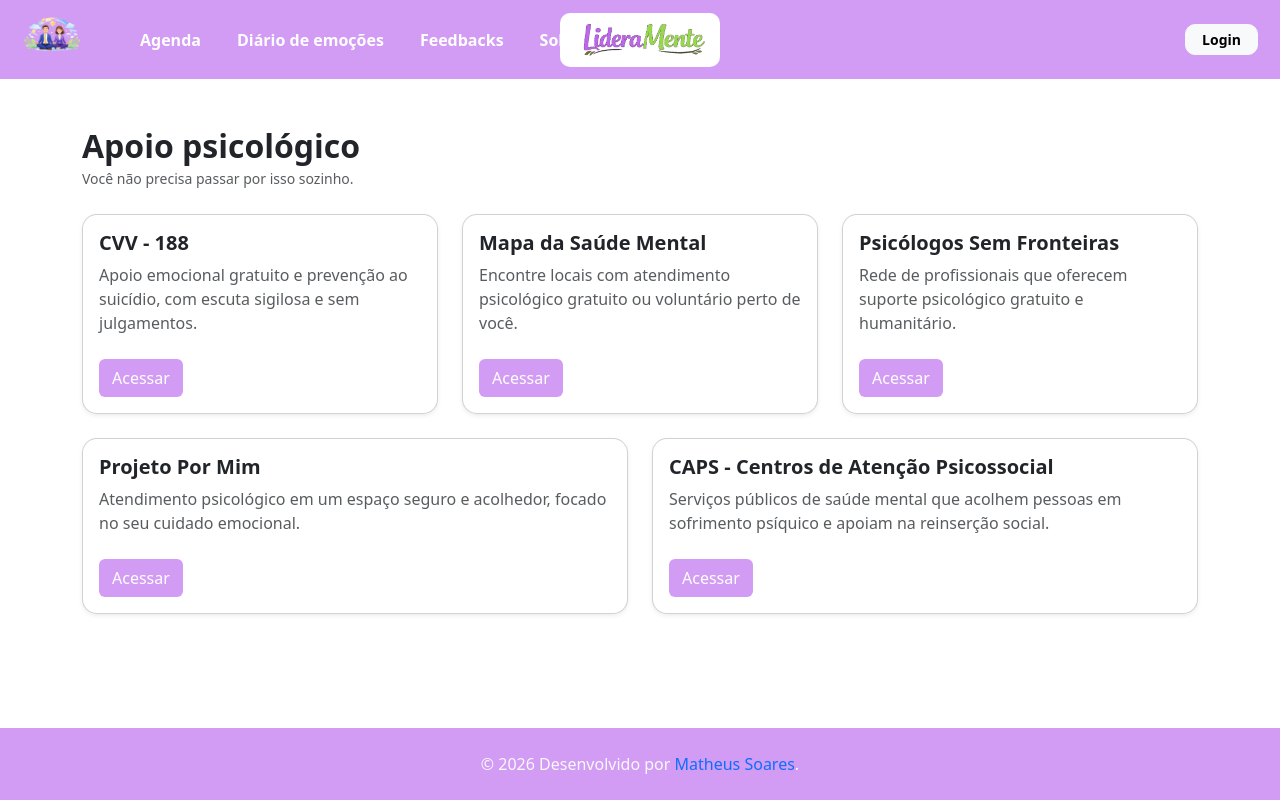
After one commit to mathssn/lidera-mente, a Flask app: page /apoio in a window 1280 px wide. The commit adds this page. Run offline with Flask 3, Linux system fonts and the light colour scheme.

Commit message:
Pagina de apoio psicologico

```diff
--- a/app.py
+++ b/app.py
@@ -48,6 +48,10 @@ def dashboard():
 def sobre():
     return render_template('sobre.html')
 
+@app.route('/apoio')
+def apoio():
+    return render_template('apoio.html')
+
 @app.template_filter('format_date')
 def format_date(value, formato='%d/%m/%Y'):
     if isinstance(value, date):
--- /dev/null
+++ b/templates/apoio.html
@@ -0,0 +1,97 @@
+{% extends "base.html" %}
+
+{% block content %}
+
+
+
+<!-- APOIO -->
+<div class="container py-5">
+
+    <div class="d-flex justify-content-between align-items-center mb-4">
+    <div>
+      <h2 class="fw-bold mb-0">Apoio psicológico</h2>
+      <small class="text-muted">Você não precisa passar por isso sozinho.</small>
+    </div>
+  </div>
+
+  <div class="row g-4">
+
+    <!-- CVV -->
+    <div class="col-md-4">
+      <div class="card h-100 shadow-sm" style="border-radius: 15px;">
+        <div class="card-body">
+          <h5 class="fw-bold">CVV - 188</h5>
+          <p class="text-muted">
+            Apoio emocional gratuito e prevenção ao suicídio, com escuta sigilosa e sem julgamentos.
+          </p>
+          <a href="https://cvv.org.br/" target="_blank" class="btn botao-roxo mt-2">
+            Acessar
+          </a>
+        </div>
+      </div>
+    </div>
+
+    <!-- Mapa Saúde Mental -->
+    <div class="col-md-4">
+      <div class="card h-100 shadow-sm" style="border-radius: 15px;">
+        <div class="card-body">
+          <h5 class="fw-bold">Mapa da Saúde Mental</h5>
+          <p class="text-muted">
+            Encontre locais com atendimento psicológico gratuito ou voluntário perto de você.
+          </p>
+          <a href="https://mapasaudemental.com.br/" target="_blank" class="btn botao-roxo mt-2">
+            Acessar
+          </a>
+        </div>
+      </div>
+    </div>
+
+    <!-- Psicólogos Sem Fronteiras -->
+    <div class="col-md-4">
+      <div class="card h-100 shadow-sm" style="border-radius: 15px;">
+        <div class="card-body">
+          <h5 class="fw-bold">Psicólogos Sem Fronteiras</h5>
+          <p class="text-muted">
+            Rede de profissionais que oferecem suporte psicológico gratuito e humanitário.
+          </p>
+          <a href="https://www.psf.org.br/contato" target="_blank" class="btn botao-roxo mt-2">
+            Acessar
+          </a>
+        </div>
+      </div>
+    </div>
+
+    <!-- Projeto Por Mim -->
+    <div class="col-md-6">
+      <div class="card h-100 shadow-sm" style="border-radius: 15px;">
+        <div class="card-body">
+          <h5 class="fw-bold">Projeto Por Mim</h5>
+          <p class="text-muted">
+            Atendimento psicológico em um espaço seguro e acolhedor, focado no seu cuidado emocional.
+          </p>
+          <a href="https://projetopormim.com.br/#ajuda" target="_blank" class="btn botao-roxo mt-2">
+            Acessar
+          </a>
+        </div>
+      </div>
+    </div>
+
+    <!-- CAPS -->
+    <div class="col-md-6">
+      <div class="card h-100 shadow-sm" style="border-radius: 15px;">
+        <div class="card-body">
+          <h5 class="fw-bold">CAPS - Centros de Atenção Psicossocial</h5>
+          <p class="text-muted">
+            Serviços públicos de saúde mental que acolhem pessoas em sofrimento psíquico e apoiam na reinserção social.
+          </p>
+          <a href="https://www.gov.br/saude/pt-br/composicao/saes/desmad/raps/caps" target="_blank" class="btn botao-roxo mt-2">
+            Acessar
+          </a>
+        </div>
+      </div>
+    </div>
+
+  </div>
+</div>
+
+{% endblock %}
--- a/templates/base.html
+++ b/templates/base.html
@@ -44,7 +44,7 @@
                 </a>
             </li>
             <li class="nav-item">
-                <a class="nav-link text-white fw-semibold py-2 px-3 rounded" href="{{ url_for('feedback.feedbacks') }}">
+                <a class="nav-link text-white fw-semibold py-2 px-3 rounded" href="{{ url_for('apoio') }}">
                     <i class="bi bi-telephone me-2"></i>Apoio psicológico
                 </a>
             </li>
--- a/templates/dashboard.html
+++ b/templates/dashboard.html
@@ -81,7 +81,7 @@
     </div>
 
     <div class="col-md-4">
-      <a href="{{ url_for('conteudos.conteudos') }}" style="text-decoration: none;">
+      <a href="{{ url_for('apoio') }}" style="text-decoration: none;">
         <div class="card shadow h-100 text-center" style="border-radius: 15px;">
           <div class="card-body">
             <i class="bi bi-telephone fs-1 icone-roxo"></i>
```
Also changed, not shown: uploads/images/2.jpg (added), uploads/images/3.png (added), uploads/img-perfil/2.jpg (added).
